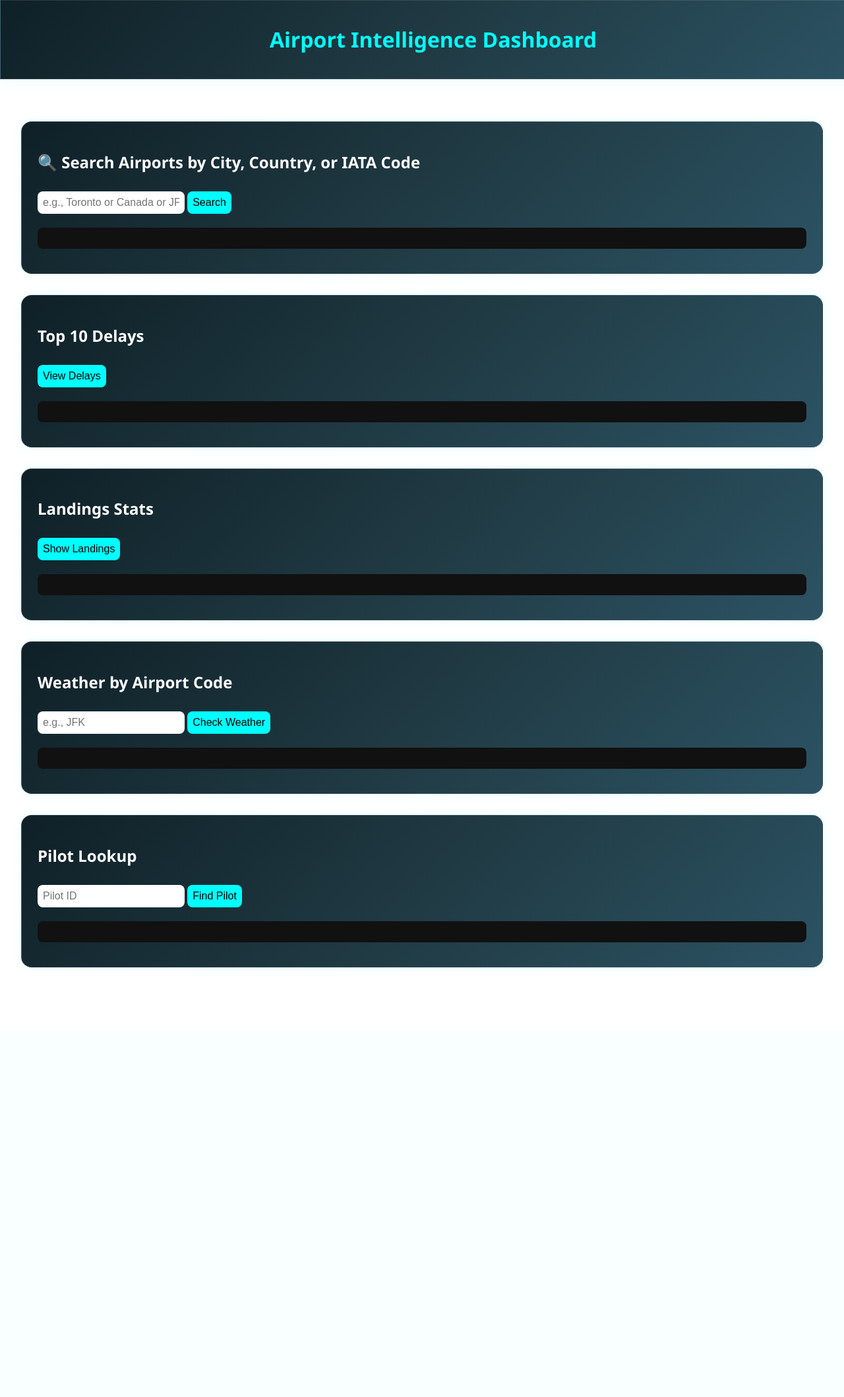
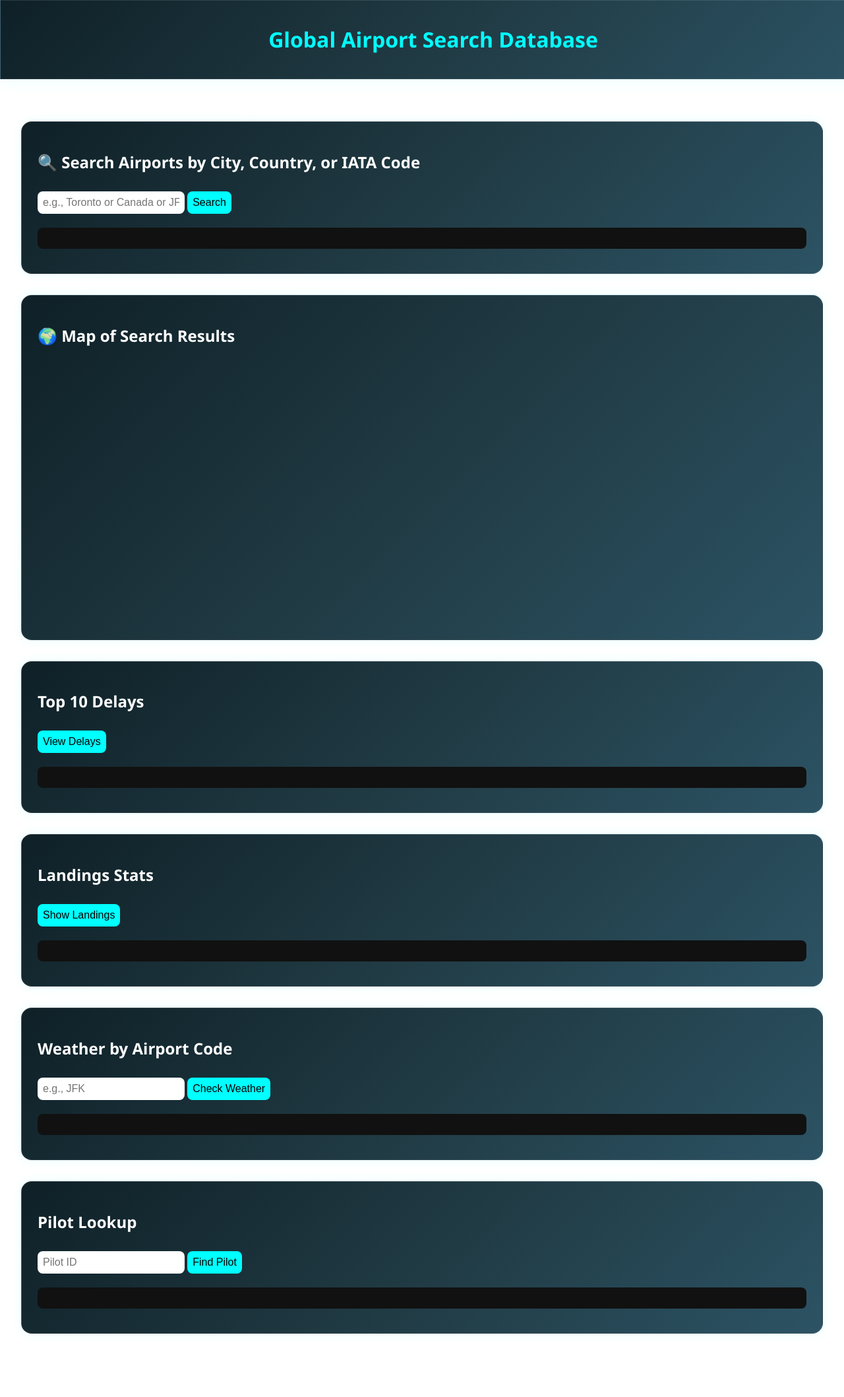
Before and after one commit to ManavK003/Airport-DB-Webapp, a Flask app: page / in a window 1280 px wide. Shown: the whole page at 66% size. Before the commit the page ends 1466 px from the top, so only its background shows below. Run offline with Flask 3, Linux system fonts and the light colour scheme; some libraries are stand-ins or nearby versions.

Commit message:
added airport location based map plotting and tracking

```diff
--- a/templates/index.html
+++ b/templates/index.html
@@ -4,12 +4,18 @@
   <meta charset="UTF-8">
   <title>🛫 Airport Dashboard</title>
   <link rel="stylesheet" href="/static/style.css">
+
+
+  <link rel="stylesheet" href="https://unpkg.com/leaflet/dist/leaflet.css" />
+  <script src="https://unpkg.com/leaflet/dist/leaflet.js"></script>
 </head>
 <body>
   <header>
-    <h1>Airport Intelligence Dashboard</h1>
+    <h1>Global Airport Search Database</h1>
   </header>
+
   <div class="content-wrapper">
+
     <section>
       <h2>🔍 Search Airports by City, Country, or IATA Code</h2>
       <input type="text" id="city" placeholder="e.g., Toronto or Canada or JFK">
@@ -17,11 +23,19 @@
       <pre id="airport-results"></pre>
     </section>
 
+
+    <section>
+      <h2>🌍 Map of Search Results</h2>
+      <div id="map" style="height: 400px; margin-top: 10px;"></div>
+    </section>
+
+
     <section>
       <h2>Top 10 Delays</h2>
       <button onclick="getDelays()">View Delays</button>
       <pre id="delay-results"></pre>
     </section>
+
 
     <section>
       <h2>Landings Stats</h2>
@@ -44,26 +58,28 @@
       <button onclick="getPilot()">Find Pilot</button>
       <pre id="pilot-results"></pre>
     </section>
-
+  </div>
 
 
   <script>
+    let map;
+
     async function searchAirports() {
       const city = document.getElementById('city').value;
       const res = await fetch(`/api/airports/search?city=${city}`);
       const data = await res.json();
 
       const output = document.getElementById('airport-results');
-        output.innerHTML = ''; // clear old
+      output.innerHTML = '';
 
       if (!data.length) {
         output.innerHTML = '<p class="no-results">No results found.</p>';
         return;
       }
 
+
       const table = document.createElement('table');
       table.className = 'result-table';
-
       const headers = Object.keys(data[0]);
       const thead = document.createElement('thead');
       const headRow = document.createElement('tr');
@@ -86,8 +102,22 @@
         tbody.appendChild(tr);
       });
       table.appendChild(tbody);
+      output.appendChild(table);
 
-        output.appendChild(table);
+
+      if (map) {
+        map.remove();  // reset old map
+      }
+      map = L.map('map').setView([20, 0], 2);
+      L.tileLayer('https://{s}.tile.openstreetmap.org/{z}/{x}/{y}.png').addTo(map);
+
+      data.forEach(({ name, city, country, latitude, longitude }) => {
+        if (latitude && longitude) {
+          L.marker([latitude, longitude])
+            .addTo(map)
+            .bindPopup(`<strong>${name}</strong><br>${city}, ${country}`);
+        }
+      });
     }
 
     async function getDelays() {
```
Lines whose indentation alone changed are shown as unchanged.
